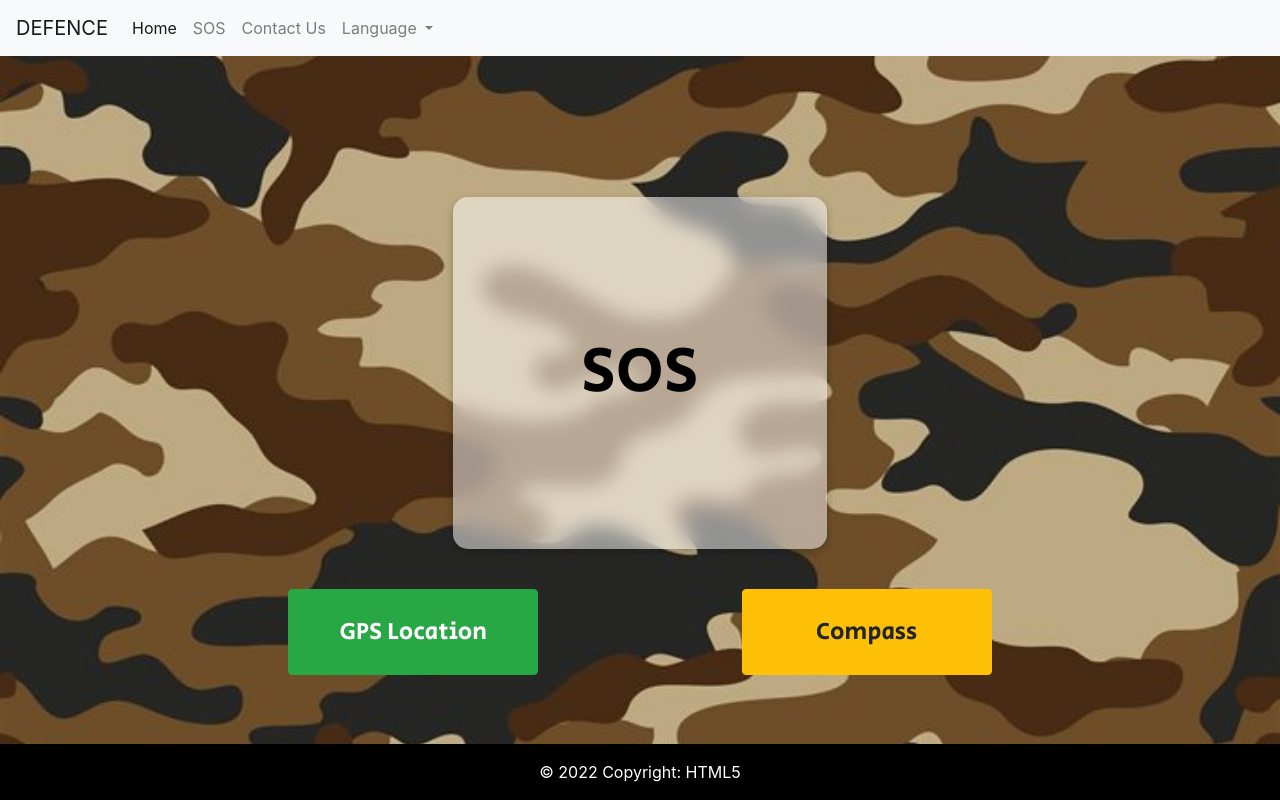
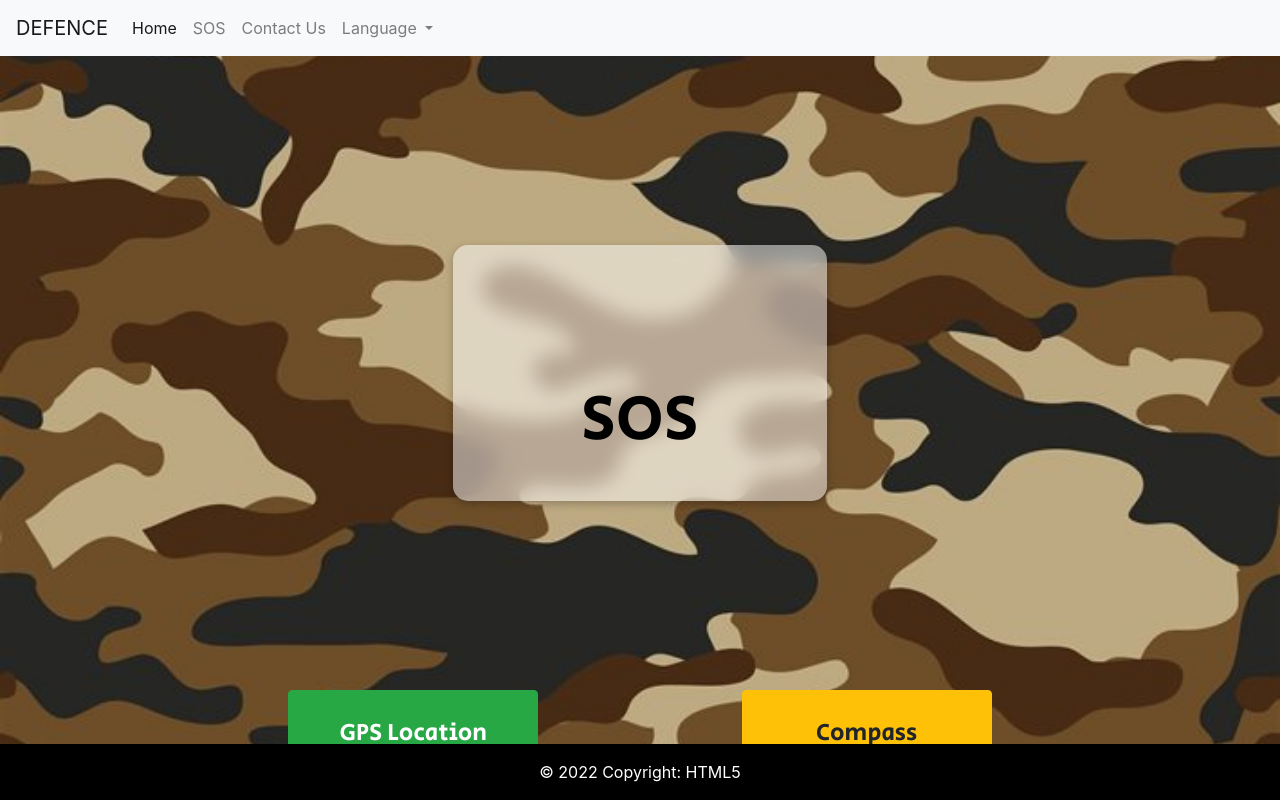
Before and after one commit to jogeshgupta963/make4thon, a website: page index.html in a window 1280 px wide. Shown: the top 803 px of the page. Drawn offline with nearby package versions, Linux system fonts and the light colour scheme.

Commit message:
frontend and backend

```diff
--- a/style.css
+++ b/style.css
@@ -31,7 +31,8 @@
   justify-content: space-evenly;
   flex-wrap: wrap;
 }
-
+.sos-text {
+}
 .main-container-buttons button {
   font-size: 1.5em;
   padding: 1em 1.5em;
@@ -47,7 +48,10 @@
 /* Glass Panel */
 .glass-panel {
   color: #000;
-  margin: 40px auto;
+  max-width: 90%;
+  height: 0px;
+  margin: auto;
+  /* margin: 40px auto; */
   background-color: rgba(255, 255, 255, 0.5);
   box-shadow: rgba(0, 0, 0, 0.24) 0px 3px 8px;
   border-radius: 15px;
```
